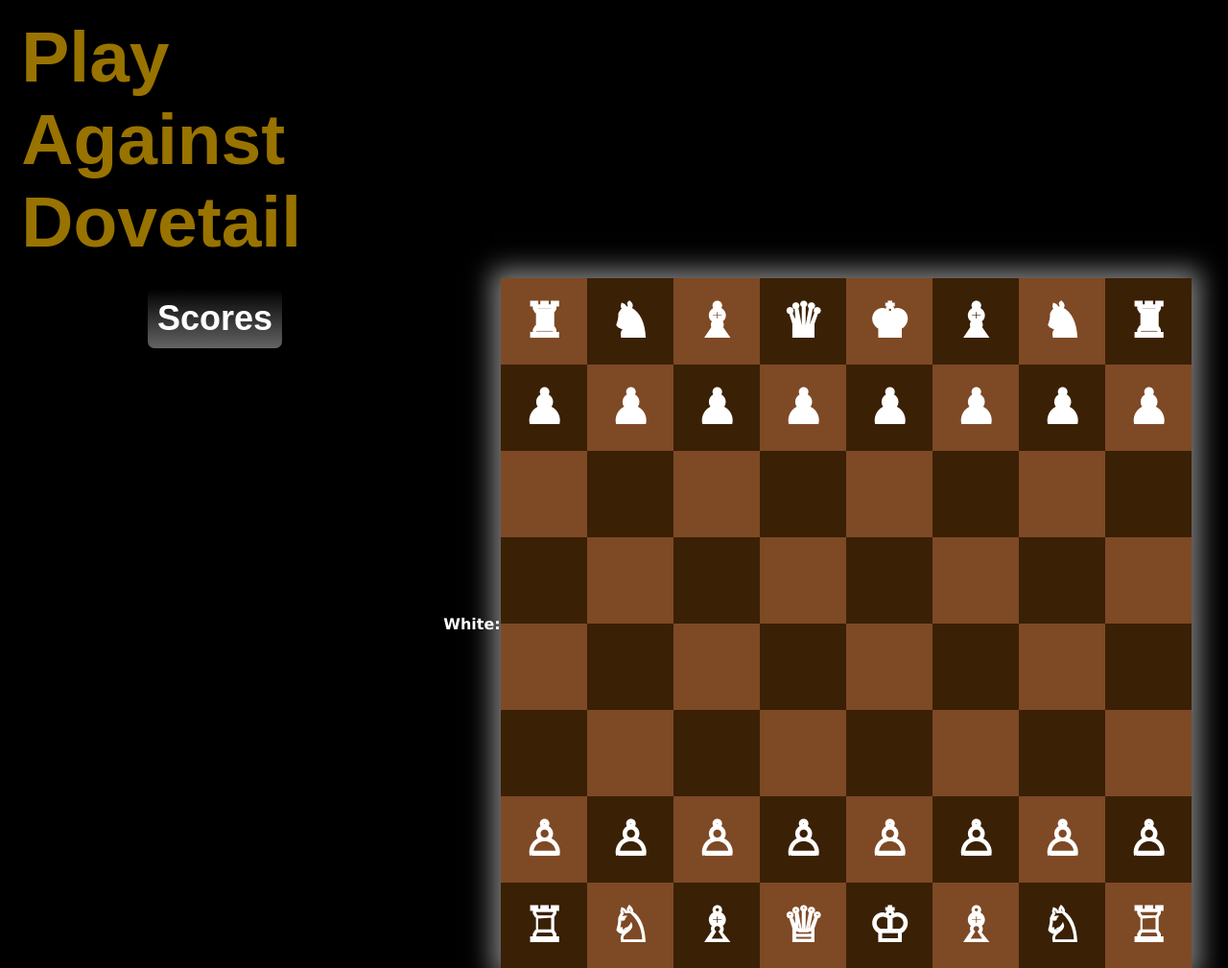
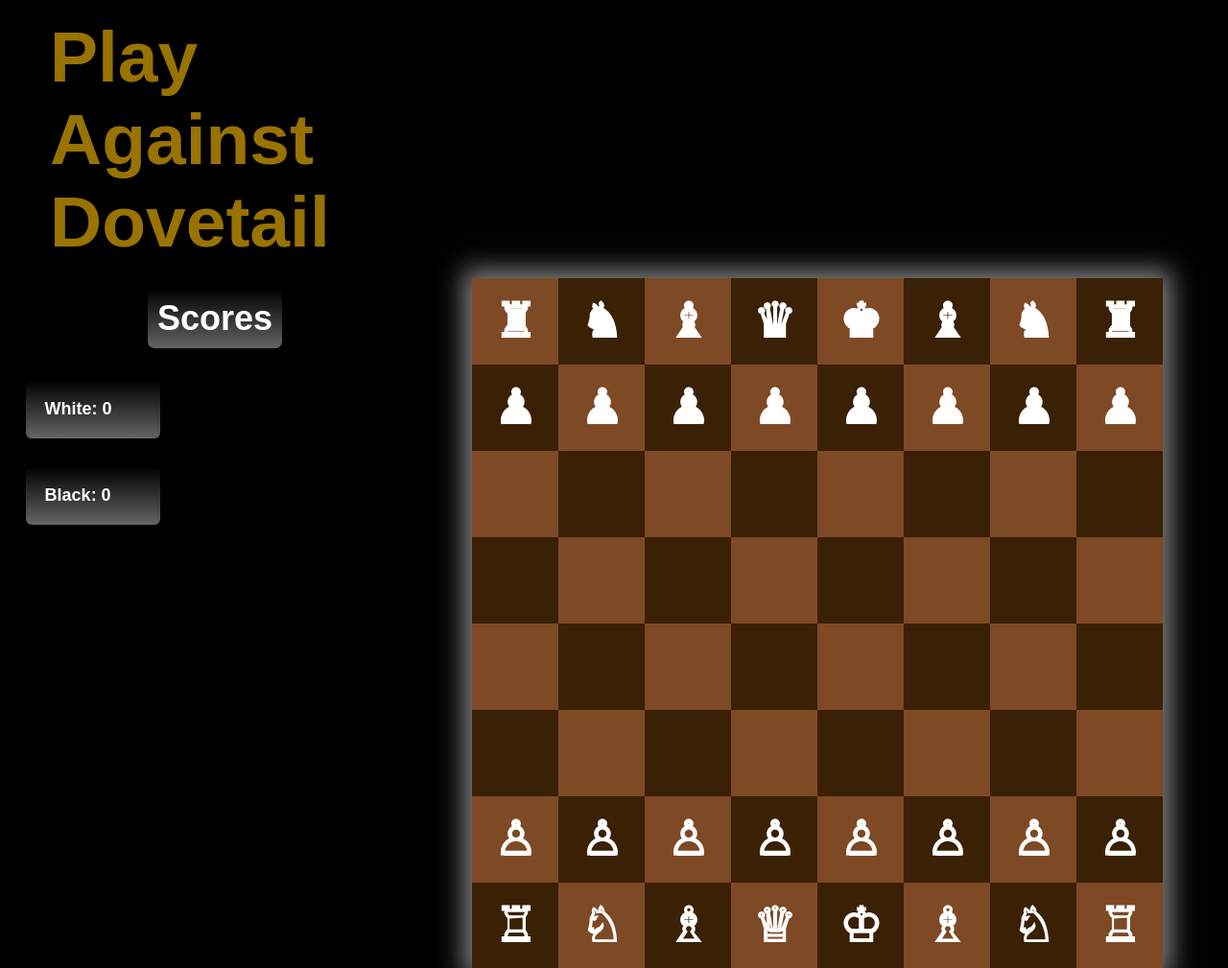
Before and after one commit to Cathedral-DevOps/CHESS, a Flask app: page /chess in a window 1280 px wide. Shown: the top 1009 px of the page at 96% size. Run offline with Flask 3, Linux system fonts and the light colour scheme; some web fonts are replaced.

Commit message:
--GLORY TO GOD--

```diff
--- a/main.py
+++ b/main.py
@@ -22,12 +22,13 @@ client = OpenAI(
 )
 
 def data_reset():
-    global History, takenHistory, PieceTaken, MAX_DATA_LIST, BOT_HISTORY
+    global History, takenHistory, PieceTaken, MAX_DATA_LIST, BOT_HISTORY, whitePoints
     History = ["Beginning of the game."]
     takenHistory = ["Beginning of the game."]
     PieceTaken = "Start of Game"
     MAX_DATA_LIST = []
     BOT_HISTORY=["Beginning of the game."]
+    whitePoints = 0
     print("DATA_RESET_COMPLETE")
 
 # FLASK ROUTES
--- a/static/chess.js
+++ b/static/chess.js
@@ -229,8 +229,11 @@ async function sendToFlask(moveData) {
     console.log("Analysis successful:", result.processed_move);
     console.log("Dovetail has stated:", result.ai_response);
 
-    if (result.whitePoints !== undefined){
-      document.getElementById("White-Score").textContent= "White: " +result.whitePoints;
+    if (result.whitePoints !== undefined) {
+      const whiteScoreEl = document.getElementById("White-Score");
+      if (whiteScoreEl) {
+        whiteScoreEl.textContent = "White: " + result.whitePoints;
+      }
     }
 
 
--- a/static/css/chess.css
+++ b/static/css/chess.css
@@ -145,6 +145,13 @@ body {
   font-weight: bold;
 }
 
+#Score-Title,
+#White-Score,
+#Black-Score,
+#Best-Move {
+  z-index: 30;
+}
+
 #Score-Title {
   margin: 4px;
   padding: 10px;
--- a/templates/chess.html
+++ b/templates/chess.html
@@ -13,9 +13,9 @@
   <body>
     <div class="header">Play Against Dovetail</div>
     <div class="score">
-      <div id ="Score-Title">Scores</div>
-      <div id ="Your 'Score'">White:</div>
-     <!---  <div id ="Black-Score">Black:</div> -->
+      <div id="Score-Title">Scores</div>
+      <div id="White-Score">White: 0</div>
+      <div id="Black-Score">Black: 0</div>
     </div>
     <div class="chess-container">
       <!--8th-->
```
